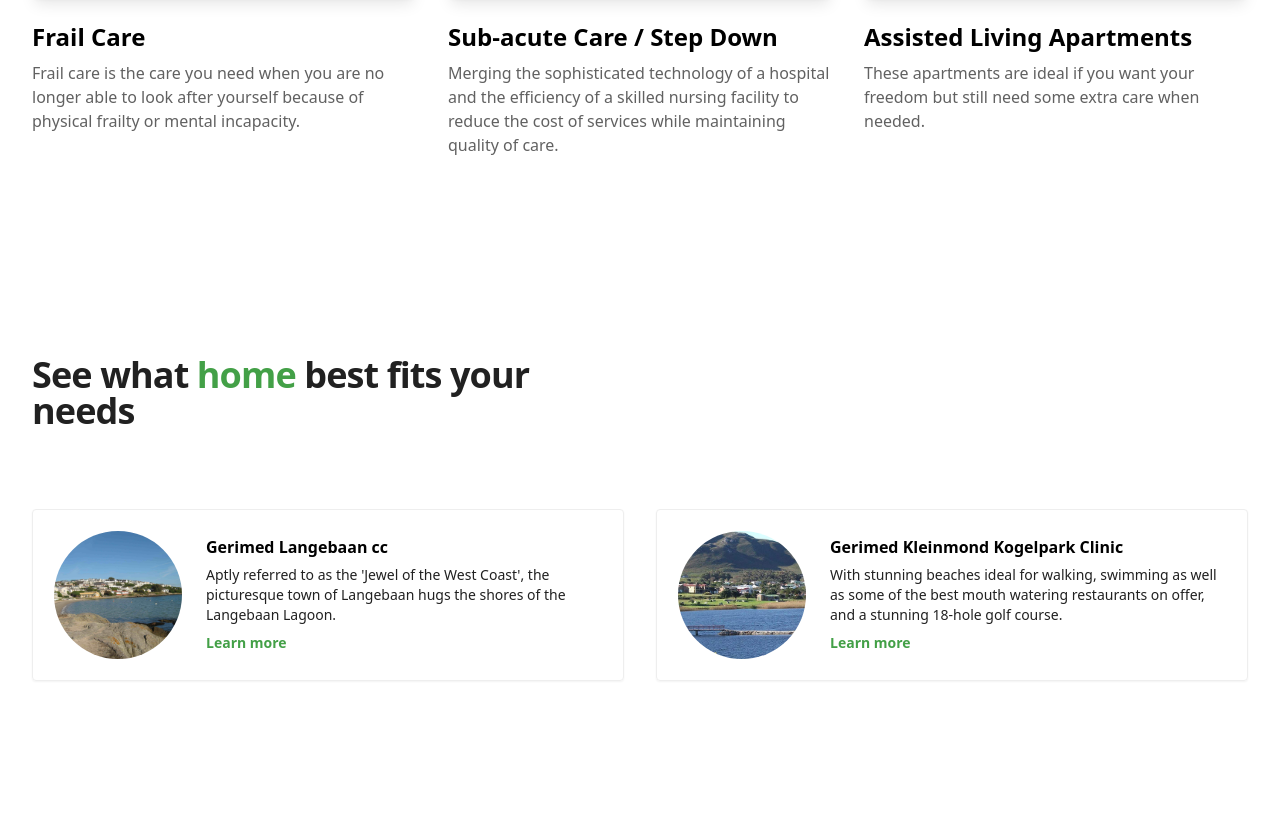
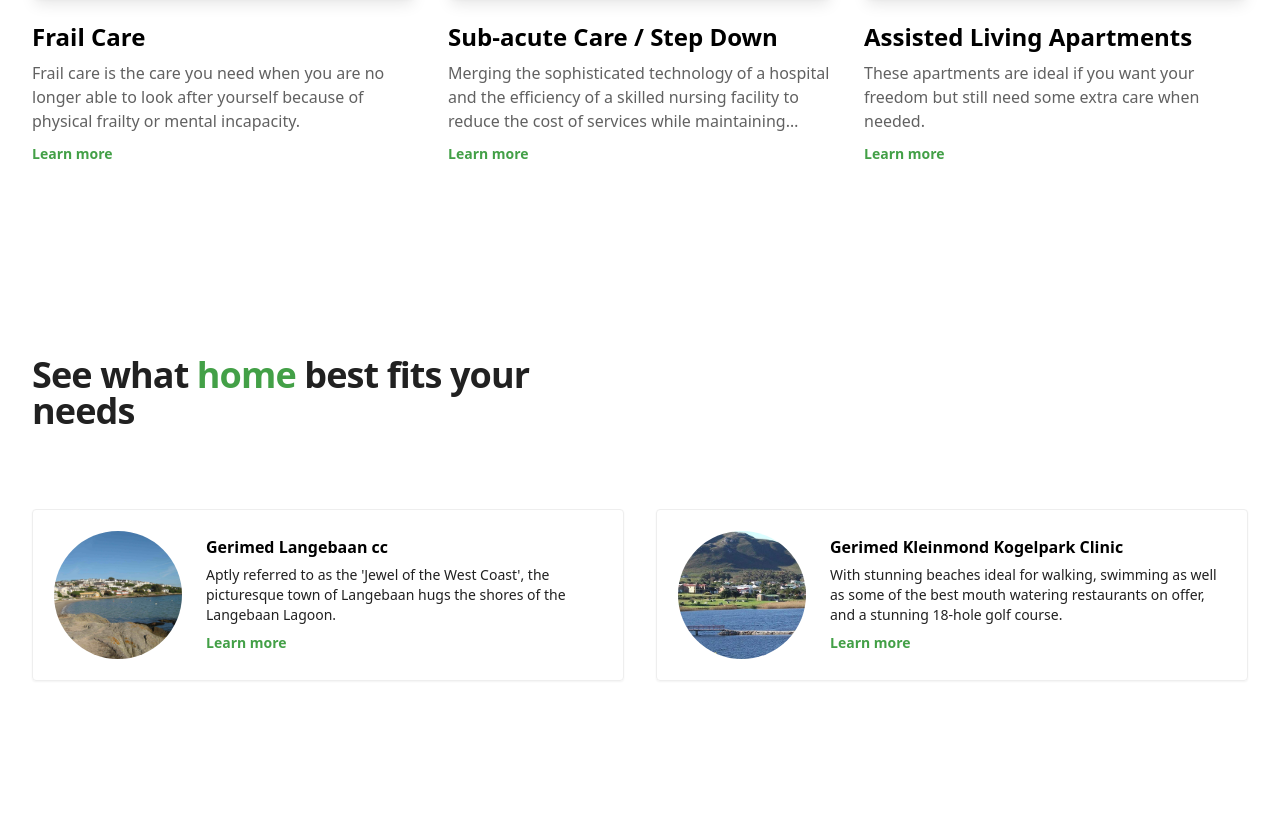
Before and after one commit to IamStephan/gerimed, a Gatsby site: page / in a window 1280 px wide. Shown: the part 1373-2211 px from the top of the page. Built offline with nearby package versions, Linux system fonts and the light colour scheme; Gatsby itself is replaced by a stand-in of ours.

Commit message:
added links to services

```diff
--- a/src/sections/services/index.tsx
+++ b/src/sections/services/index.tsx
@@ -1,5 +1,6 @@
 import React from "react"
 import { StaticImage } from "gatsby-plugin-image"
+import { Link } from "gatsby"
 
 const ServicesSection = () => {
   return (
@@ -26,10 +27,17 @@ const ServicesSection = () => {
           <p className="mb-2 text-xl font-bold leading-none sm:text-2xl">
             Frail Care
           </p>
-          <p className="mb-2 text-gray-700">
+          <p className="mb-2 text-gray-700 line-clamp-3">
             Frail care is the care you need when you are no longer able to look
             after yourself because of physical frailty or mental incapacity.
           </p>
+          <Link
+            to="/services/#frail-care"
+            aria-label=""
+            className="inline-flex items-center text-sm font-semibold text-green-600 transition-colors duration-200 hover:text-green-800"
+          >
+            Learn more
+          </Link>
         </div>
         <div className="relative">
           <StaticImage
@@ -44,11 +52,18 @@ const ServicesSection = () => {
           <p className="mb-2 text-xl font-bold leading-none sm:text-2xl">
             Sub-acute Care / Step Down
           </p>
-          <p className="mb-2 text-gray-700">
+          <p className="mb-2 text-gray-700 line-clamp-3">
             Merging the sophisticated technology of a hospital and the
             efficiency of a skilled nursing facility to reduce the cost of
             services while maintaining quality of care.
           </p>
+          <Link
+            to="/services/#step-down"
+            aria-label=""
+            className="inline-flex items-center text-sm font-semibold text-green-600 transition-colors duration-200 hover:text-green-800"
+          >
+            Learn more
+          </Link>
         </div>
         <div>
           <StaticImage
@@ -64,10 +79,17 @@ const ServicesSection = () => {
           <p className="mb-2 text-xl font-bold leading-none sm:text-2xl">
             Assisted Living Apartments
           </p>
-          <p className="mb-2 text-gray-700">
+          <p className="mb-2 text-gray-700 line-clamp-3">
             These apartments are ideal if you want your freedom but still need
             some extra care when needed.
           </p>
+          <Link
+            to="/services/#apartments"
+            aria-label=""
+            className="inline-flex items-center text-sm font-semibold text-green-600 transition-colors duration-200 hover:text-green-800"
+          >
+            Learn more
+          </Link>
         </div>
       </div>
     </section>
```
